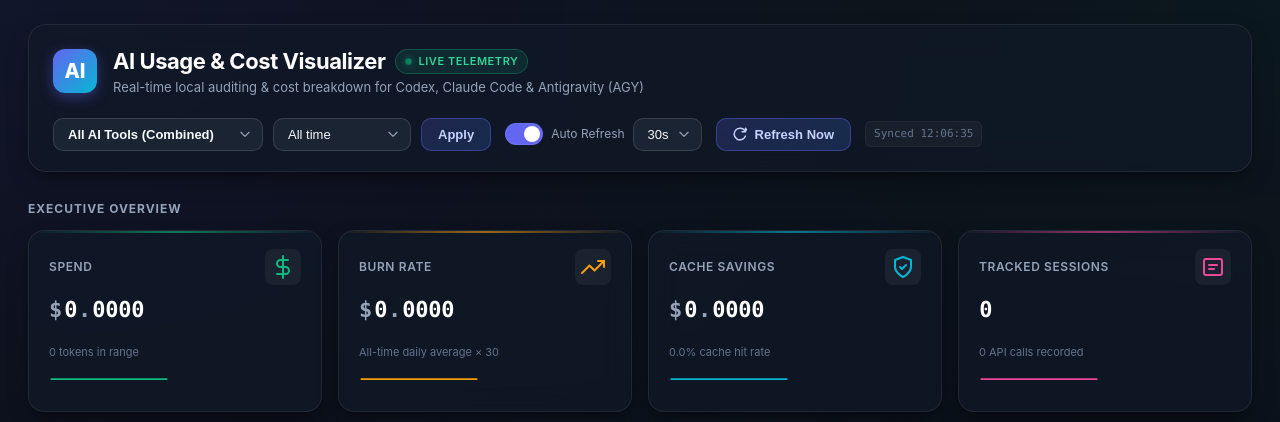
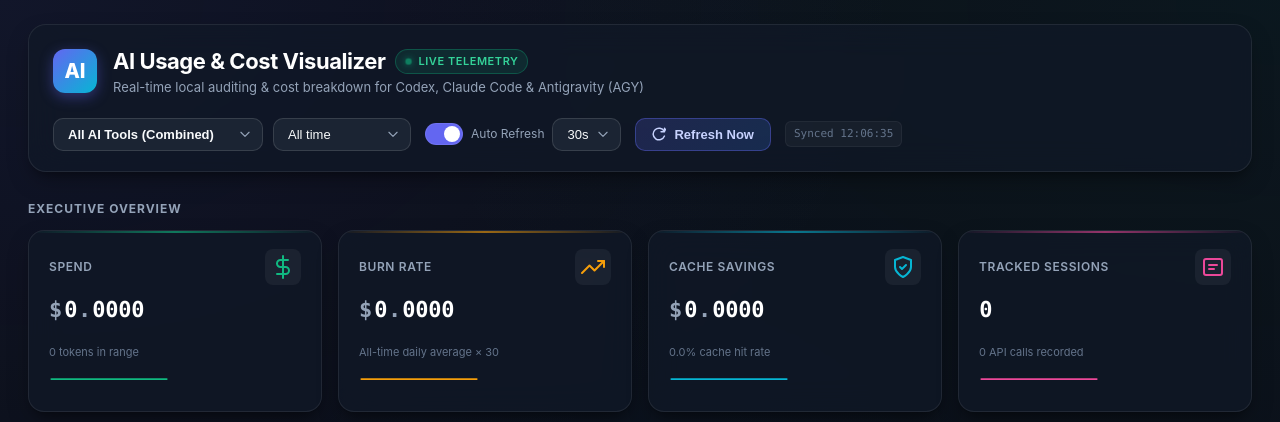
Before and after one commit to zerodoxxx/ai-usage-dashboard, a FastAPI app: page / in a window 1280 px wide. Shown: the top 422 px of the page. Run offline with FastAPI, Linux system fonts and the light colour scheme; data that the repository does not hold is empty; some libraries are stand-ins or nearby versions.

Commit message:
fix: keep hidden header controls actually hidden
The refresh-button display rule was overriding the hidden attribute, so Custom Apply stayed visible on non-custom ranges.

Co-authored-by: Cursor <cursoragent@cursor.com>

```diff
--- a/src/static/css/dashboard.css
+++ b/src/static/css/dashboard.css
@@ -279,6 +279,10 @@ input:checked + .slider:before {
   transform: translateY(0);
 }
 
+[hidden] {
+  display: none !important;
+}
+
 .refresh-icon {
   width: 14px;
   height: 14px;
@@ -315,7 +319,7 @@ input:checked + .slider:before {
   letter-spacing: 0.08em;
   text-transform: uppercase;
   color: var(--text-secondary);
-  margin-bottom: 12px;
+  margin: 0 0 12px;
 }
 
 .visually-hidden {
@@ -865,6 +869,7 @@ input:checked + .slider:before {
   display: flex;
   align-items: center;
   gap: 10px;
+  margin: 0;
 }
 
 .counter-badge {
```
